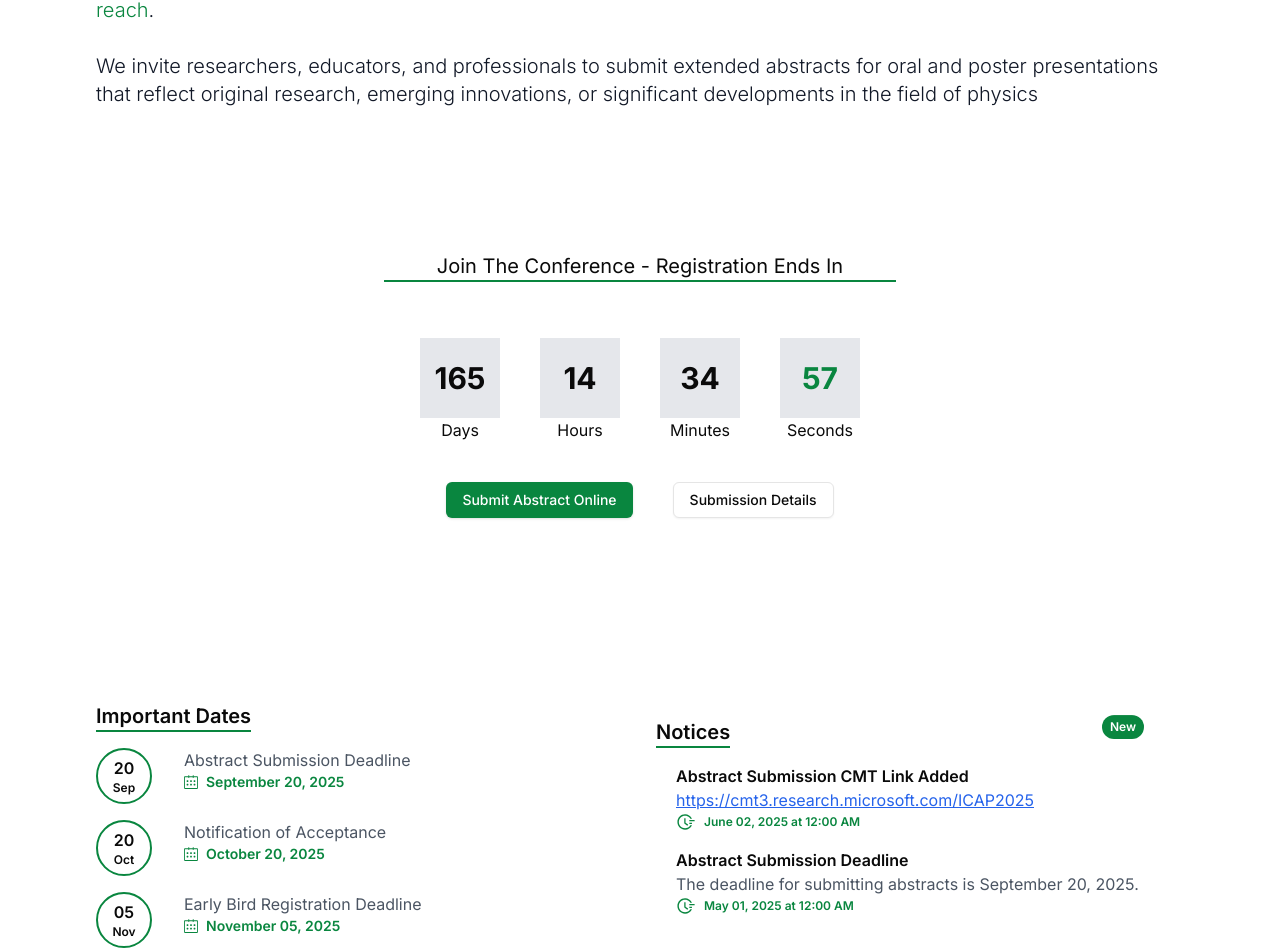
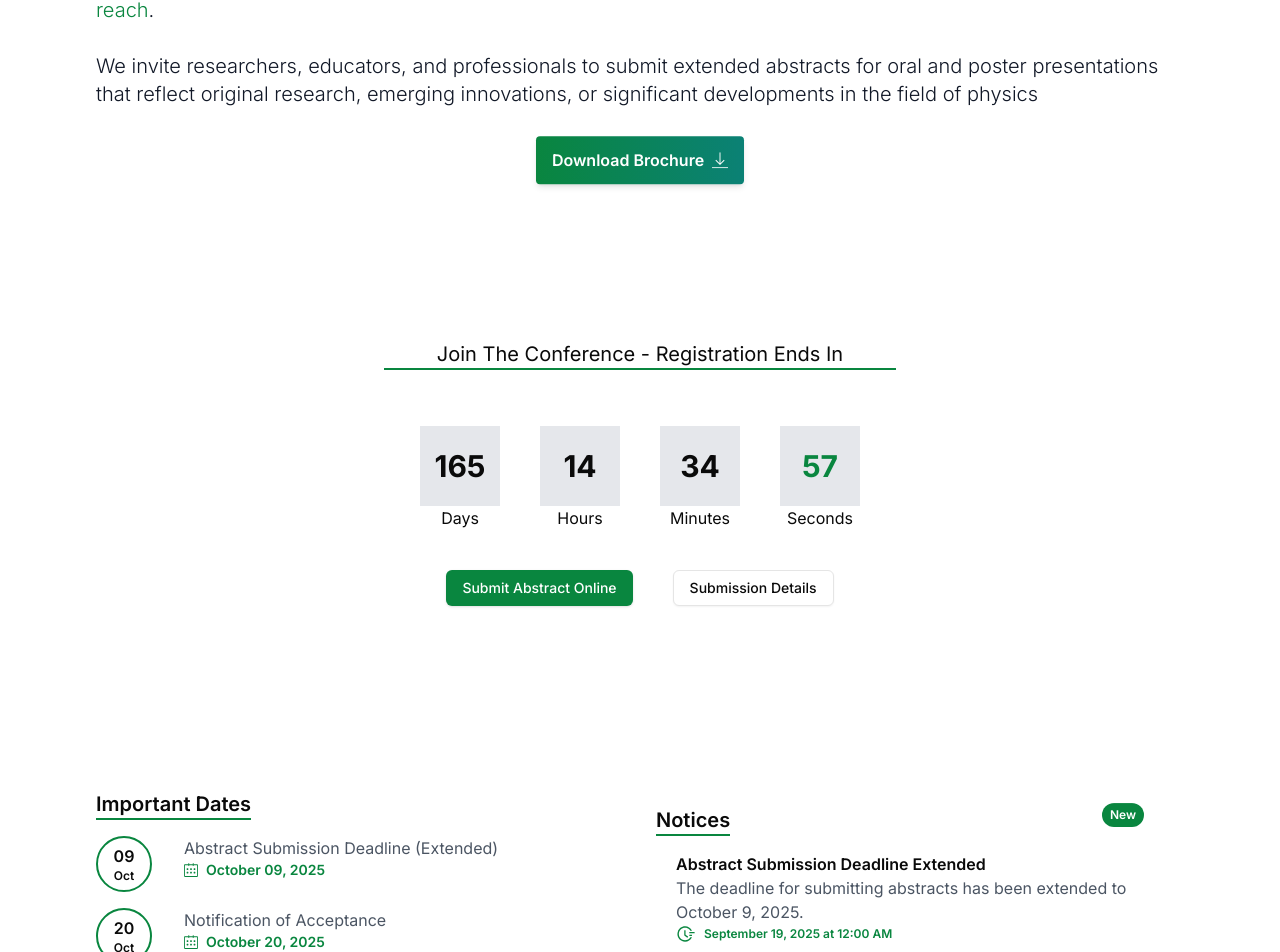
Before and after one commit to icap2025/ICAP2025, a Next.js app in the folder client/: page / in a window 1280 px wide. Shown: the part 1356-2308 px from the top of the page. Built offline with nearby package versions, Linux system fonts and the light colour scheme.

Commit message:
data updated

```diff
--- a/client/app/committee/page.tsx
+++ b/client/app/committee/page.tsx
@@ -3,7 +3,7 @@ import React, { useState } from "react";
 
 function CommitteePage() {
   const advisoryCommittee = [
-    { name: "Dr. M. Shamsher Ali", affiliation: "Fellow, Bangladesh Academy of Sciences" },
+    { name: "*Dr. M. Shamsher Ali ", affiliation: "Fellow, Bangladesh Academy of Sciences " },
     { name: "Dr. Arun Kumar Basak", affiliation: "Professor Emeritus, Department of Physics, University of Rajshahi, Bangladesh" },
     { name: "Dr. A.K.M. Azharul Islam", affiliation: "Professor Emeritus, Department of Physics, University of Rajshahi, Bangladesh" },
     { name: "Dr. Golam Mortuza", affiliation: "Department of Physics, University of Rajshahi, Bangladesh" },
@@ -310,7 +310,9 @@ function CommitteePage() {
                           >
                             <td className="px-4 py-3 text-sm font-semibold text-gray-900 sm:px-6 sm:py-4 sm:text-base">
                               {member.name}
-                            </td>
+                             { index==0 && <span className="text-xs line-clamp-5 font-light">In fond memory of Dr. M Shamsher Ali, whose guidance and contributions to the ICAP-2025 will be remembered with deep gratitude. He passed away on 03 August 2025</span>
+}
+                           </td>
                             <td className="px-4 py-3 text-sm text-gray-700 sm:px-6 sm:py-4 sm:text-base">
                               {member.affiliation}
                             </td>
--- a/client/app/page.tsx
+++ b/client/app/page.tsx
@@ -11,7 +11,7 @@ import { CiLocationOn } from "react-icons/ci";
 import { BsFillPersonLinesFill } from "react-icons/bs";
 import { BorderBeam } from "@/components/magicui/border-beam";
 import { BlurFade } from "@/components/magicui/blur-fade";
-import { GoPin } from "react-icons/go";
+import { TfiDownload } from "react-icons/tfi";
 
 export const metadata: Metadata = {
   title: "ICAP2025 | International Conference on Advances in Physics, SUST",
@@ -33,6 +33,7 @@ export default function Home() {
               loading="eager"
               sizes="100vw"
             />
+
           </div>
 
           {/* ===================body================== */}
@@ -103,7 +104,7 @@ export default function Home() {
             </div>
             {/* desc */}
 
-            <p className="mt-10 text-xl font-light text-gray-900">
+            <p className="my-10 text-xl font-light text-gray-900">
               The Department of Physics, Shahjalal University of Science and
               Technology (SUST), Sylhet-3114, Bangladesh, is pleased to announce
               the{" "}
@@ -130,6 +131,19 @@ export default function Home() {
               developments in the field of physics
             </p>
 
+            <div className="text-center">
+                <a
+                href="/Brochure.pdf"
+                download="Brochure.pdf"
+                className="group inline-flex max-w-full items-center justify-center rounded-sm bg-gradient-to-r from-primary to-[#0B8175] px-4 py-3 font-semibold text-white shadow-md transition-all animate-bounce duration-600 hover:from-[#0A6B61] hover:to-primary hover:shadow-lg hover:scale-105 focus:outline-none focus:ring-2 focus:ring-primary focus:ring-offset-2"
+                >
+                <span className="mr-2 text-sm sm:text-base">
+                  Download Brochure
+                </span>
+                <TfiDownload className="text-sm transition-transform duration-700 group-hover:animate-bounce sm:text-base" />
+                </a>
+
+            </div>
             {/* Registration Timer */}
             <RegistrationTimer />
 
--- a/client/app/submission/page.tsx
+++ b/client/app/submission/page.tsx
@@ -34,6 +34,7 @@ function ScopePage() {
                     <p className="text-sm leading-relaxed text-gray-800 sm:text-base md:text-lg">
                       <a
                         href="https://cmt3.research.microsoft.com/User/Login?ReturnUrl=%2FICAP2025"
+                        target="_blank"
                         className="inline-flex items-center font-semibold text-green-700 underline decoration-2 underline-offset-2 transition-colors duration-200 hover:text-green-800 hover:decoration-green-800"
                       >
                         Submit your extended abstract here
@@ -65,15 +66,19 @@ function ScopePage() {
                         <div className="rounded-lg bg-white p-3">
                           <h4 className="mb-2 font-semibold text-gray-900">Language & Length</h4>
                           <p className="text-sm text-gray-700">
-                            <span className="font-medium">Language:</span> English (US or UK, consistent throughout)<br/>
-                            <span className="font-medium">Length:</span> Maximum 300 words (excluding title, authors, affiliations, and diagram)
+                            <span className="font-medium">Language:</span> English (US or UK, consistent throughout)<br />
+                            <span className="font-medium">Length:</span>
+                            Maximum 300 words (excluding title, authors, affiliations, and diagram)
+                            <br />
+                            <span className="font-medium text-primary pr-1">Note:</span>
+                            The abstract must be limited to a maximum of one A4-sized page, including figure and/or table and references.
                           </p>
                         </div>
 
                         <div className="rounded-lg bg-white p-3">
                           <h4 className="mb-2 font-semibold text-gray-900">Title & Authors</h4>
                           <p className="text-sm text-gray-700">
-                            <span className="font-medium">Title:</span> Clear and concise, maximum 20 words<br/>
+                            <span className="font-medium">Title:</span> Clear and concise, maximum 20 words<br />
                             <span className="font-medium">Authors:</span> Include full names, affiliations, and email addresses
                           </p>
                         </div>
@@ -83,8 +88,8 @@ function ScopePage() {
                         <div className="rounded-lg bg-white p-3">
                           <h4 className="mb-2 font-semibold text-gray-900">Formatting</h4>
                           <p className="text-sm text-gray-700">
-                            <span className="font-medium">Font:</span> Times New Roman, 11-12 point<br/>
-                            <span className="font-medium">Spacing:</span> Single spacing<br/>
+                            <span className="font-medium">Font:</span> Times New Roman, 11-12 point<br />
+                            <span className="font-medium">Spacing:</span> Single spacing<br />
                             <span className="font-medium">Format:</span> Word (.doc/.docx)
                           </p>
                         </div>
@@ -92,7 +97,7 @@ function ScopePage() {
                         <div className="rounded-lg bg-white p-3">
                           <h4 className="mb-2 font-semibold text-gray-900">Visuals & References</h4>
                           <p className="text-sm text-gray-700">
-                            <span className="font-medium">Figures/Tables:</span> Maximum one table and/or one figure<br/>
+                            <span className="font-medium">Figures/Tables:</span> Maximum one table and/or one figure<br />
                             <span className="font-medium">References:</span> Important references can be added
                           </p>
                         </div>
--- a/client/components/ImportantDates.tsx
+++ b/client/components/ImportantDates.tsx
@@ -15,9 +15,9 @@ const ImportantDates: React.FC = () => {
     const [dates, setDates] = useState<ImportantDates[]>([
         {
             id: "1",
-            title: "Abstract Submission Deadline",
-            description: "The deadline for submitting abstracts is September 20, 2025.",
-            date: "2025-09-20",
+            title: "Abstract Submission Deadline (Extended)",
+            description: "The deadline for submitting abstracts has been extended to October 9, 2025.",
+            date: "2025-10-09",
             show: true,
         },
         {
--- a/client/components/Notice.tsx
+++ b/client/components/Notice.tsx
@@ -15,18 +15,27 @@ const Notice: React.FC = () => {
     const [Notices, setNotices] = useState<Notice[]>([
         {
             id: "1",
+            title: "Abstract Submission Deadline",
+            description: "The deadline for submitting abstracts is September 20, 2025.",
+            createdAt: "2025-04-31T00:00:00Z",
+            show: true,
+        },
+
+        {
+            id: "2",
             title: "Abstract Submission CMT Link Added",
             description: "https://cmt3.research.microsoft.com/ICAP2025",
             createdAt: "2025-06-02T00:00:00Z",
             show: true,
         },
+
         {
-            id: "2",
-            title: "Abstract Submission Deadline",
-            description: "The deadline for submitting abstracts is September 20, 2025.",
-            createdAt: "2025-04-31T00:00:00Z",
+            id: "3",
+            title: "Abstract Submission Deadline Extended",
+            description: "The deadline for submitting abstracts has been extended to October 9, 2025.",
+            createdAt: "2025-09-19T00:00:00Z",
             show: true,
-        },
+        }
 
 
 
@@ -72,7 +81,7 @@ const Notice: React.FC = () => {
 
                 {
                     Notices.length > 0 ? (
-                        Notices
+                        Notices.slice().reverse()
                             .filter((notice) => notice.show)
                             .map((notice) => (
                                 <li key={notice.id} className="flex items-start mb-4">
@@ -85,7 +94,7 @@ const Notice: React.FC = () => {
                                         {notice.description.includes("http") ? (
                                             <a href={notice.description} className="md:text-md  underline cursor-pointer  text-blue-600">
                                                 {notice.description}
-                                        </a> ): (
+                                            </a>) : (
                                             <p className="md:text-md    text-gray-600">
                                                 {notice.description}
                                             </p>
```
Also changed, not shown: 1 other file (tests, documents, lock files or other folders). Lines whose indentation alone changed are shown as unchanged.
